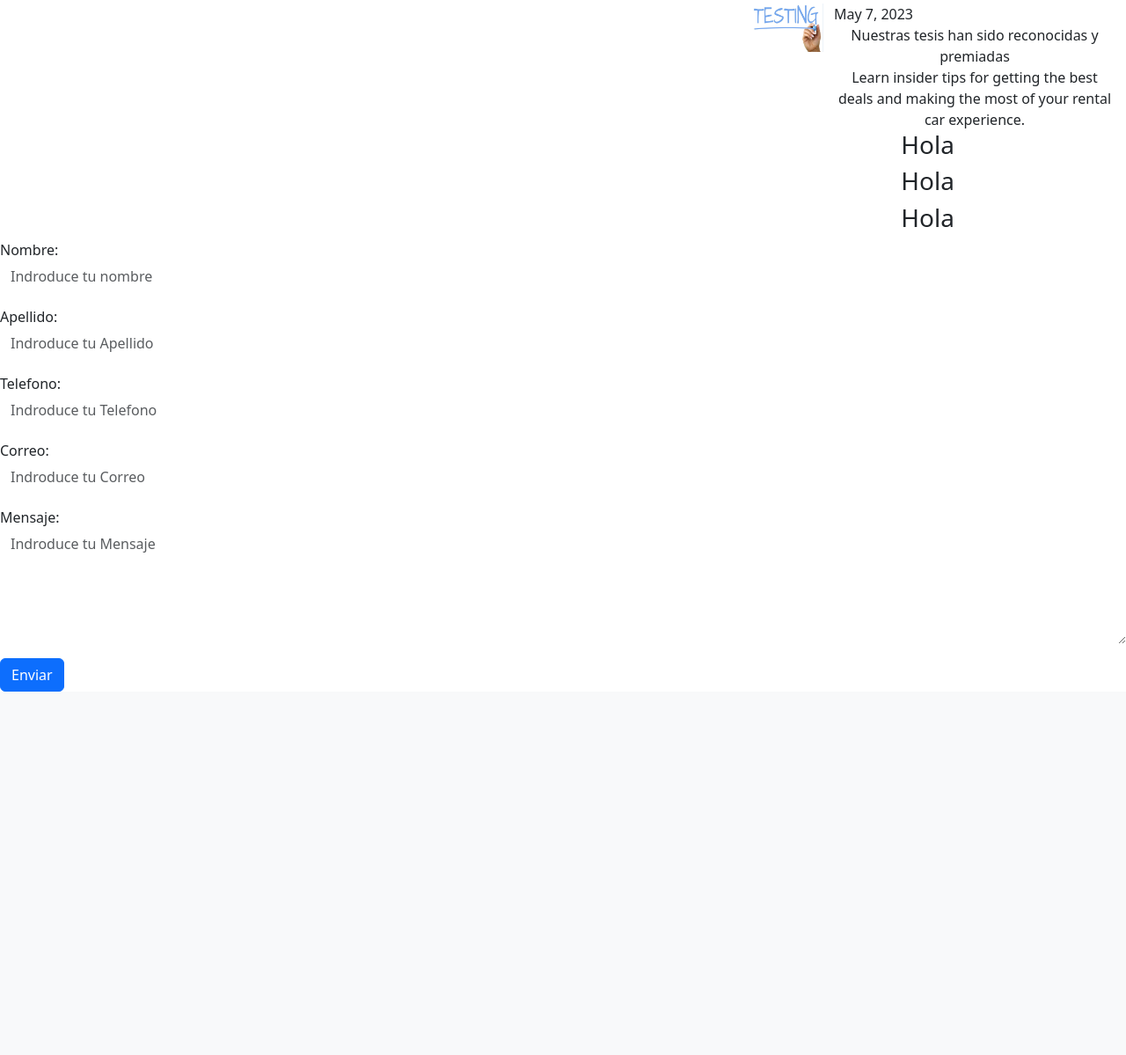
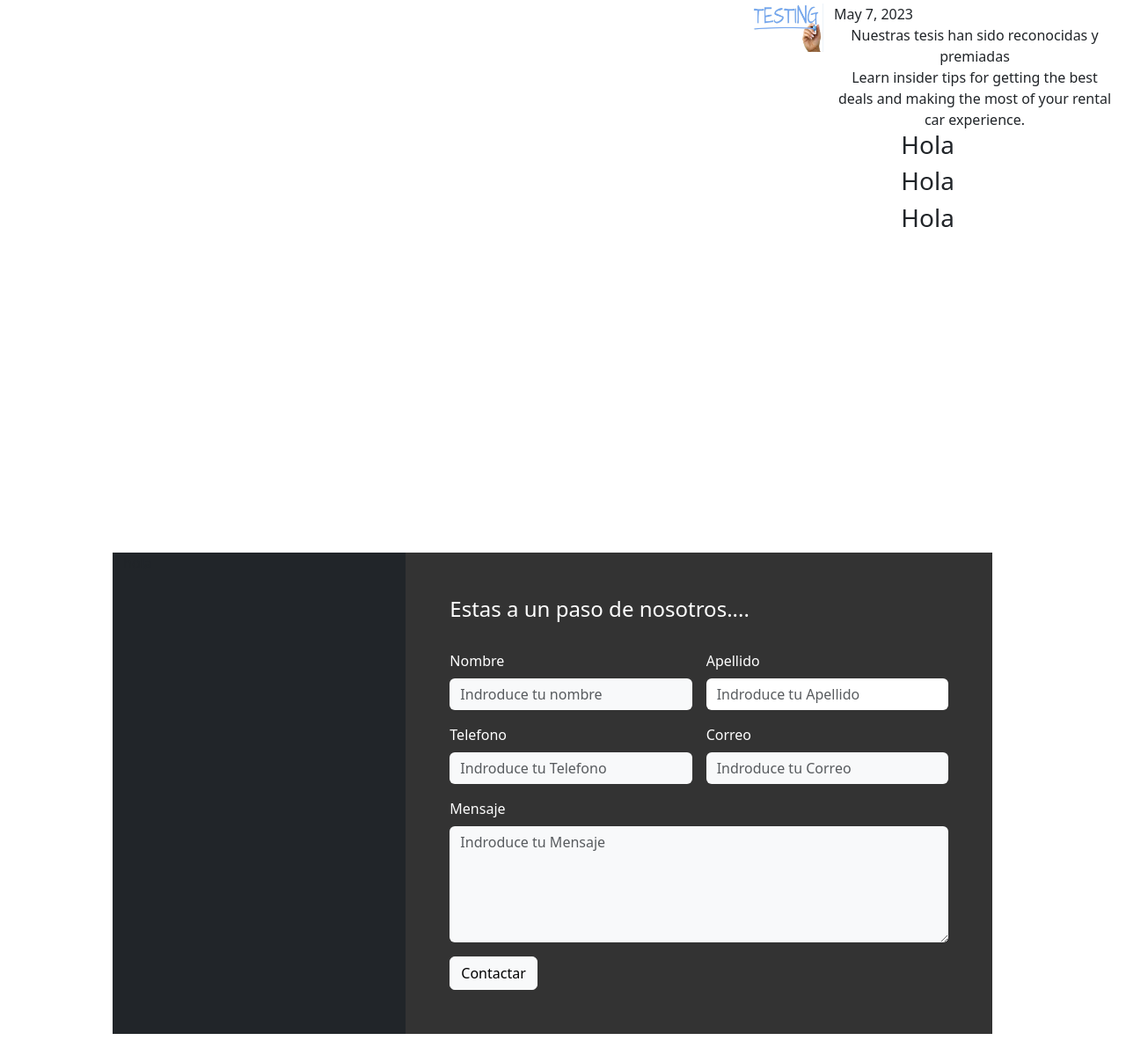
Before and after one commit to Edwin-DEV-py/prodigytesislab, a Django app: page /home/ in a window 1280 px wide. Shown: the part 2282-3481 px from the top of the page at 88% size. Before the commit the page ends 3068 px from the top, so only its background shows below. Run offline with Django 5.2, Linux system fonts and the light colour scheme; some libraries are stand-ins or nearby versions.

Commit message:
diseno formulario

```diff
--- a/postApp/forms.py
+++ b/postApp/forms.py
@@ -5,30 +5,30 @@ class SendEmailForm(forms.Form):
 
     Nombre = forms.CharField(widget=forms.TextInput(attrs={
         'placeholder':'Indroduce tu nombre',
-        'class':'form-control bg-transparent border-0',
+        'class':'form-control bg-light border-0',
         'type':'text'
     }))
 
     Apellido = forms.CharField(widget=forms.TextInput(attrs={
         'placeholder':'Indroduce tu Apellido',
-        'class':'form-control bg-transparent border-0',
+        'class':'form-control bg-ligth border-0',
         'type':'text'
     }))
 
     Telefono = forms.CharField(widget=forms.TextInput(attrs={
         'placeholder':'Indroduce tu Telefono',
-        'class':'form-control bg-transparent border-0',
+        'class':'form-control bg-light border-0',
         'type':'number'
     }))
 
     Correo = forms.CharField(widget=forms.TextInput(attrs={
         'placeholder':'Indroduce tu Correo',
-        'class':'form-control bg-transparent border-0',
+        'class':'form-control bg-light border-0',
         'type':'email'
     }))
 
     Mensaje = forms.CharField(widget=forms.Textarea(attrs={
         'placeholder':'Indroduce tu Mensaje',
-        'class':'form-control bg-transparent border-0',
+        'class':'form-control bg-light border-0',
         'rows': 5
     }))
--- a/static/css/sectionReveal.css
+++ b/static/css/sectionReveal.css
@@ -131,3 +131,25 @@
 .reveal3{
     position: relative;
 }
+
+/*Todo el diseno de la seccion del formulario de contacto*/
+
+.seccionFormularios{
+    margin-top: 20%;
+}
+
+.divsFormularioContacto{
+    padding-top: 100px;
+    max-width: 100%;
+    max-height: 800px;
+}
+
+.divRowFormMiddle{
+    max-width: 80%;
+}
+
+.divFormGroup{
+    padding: 5%;
+    background: #333333;
+    color: white;
+}
--- a/templates/index.html
+++ b/templates/index.html
@@ -144,11 +144,49 @@
     </section>
 
     <!--Seccion del formulario-->
-    <form method="post">
-        {% csrf_token %}
-        {{ form.as_p }}
-        <button type="submit" class="btn btn-primary">Enviar</button>
-    </form>
+    <section id="seccionFormularios" class="seccionFormularios">
+        <div class="row divsFormularioContacto d-flex justify-content-center">
+            <div class="row divRowFormMiddle">
+                <div class="col-4 bg-dark">
+                    <p>hola</p>
+                </div>
+                <div class="col-8 divFormGroup">
+                    <h4>Estas a un paso de nosotros....</h4>
+                    <br>
+                    <form method="post" class="row g-3">
+                        {% csrf_token %}
+                        <div class="col-md-6">
+                            <label class="form-label">Nombre</label>
+                            {{ form.Nombre }}
+                        </div>
+                        <div class="col-md-6">
+                            <label class="form-label">Apellido</label>
+                            {{ form.Apellido }}
+                        </div>
+                        <div class="col-md-6">
+                            <label class="form-label">Telefono</label>
+                            {{ form.Telefono }}
+                        </div>
+                        <div class="col-md-6">
+                            <label class="form-label">Correo</label>
+                            {{ form.Correo }}
+                        </div>
+                        <div class="col-md-12">
+                            <label class="form-label">Mensaje</label>
+                            {{ form.Mensaje }}
+                        </div>
+                        <div class="col-12">
+                            <button type="submit" class="btn btn-light">Contactar</button>
+                        </div>
+                    </form>
+                </div>
+            </div>
+        </div>
+    </section>
+
+    <br>
+
+    <!--Seccion del footer-->
     {% endblock %}
 
     <script src="{% static 'js/bootstrap.min.js' %}"></script>
```
